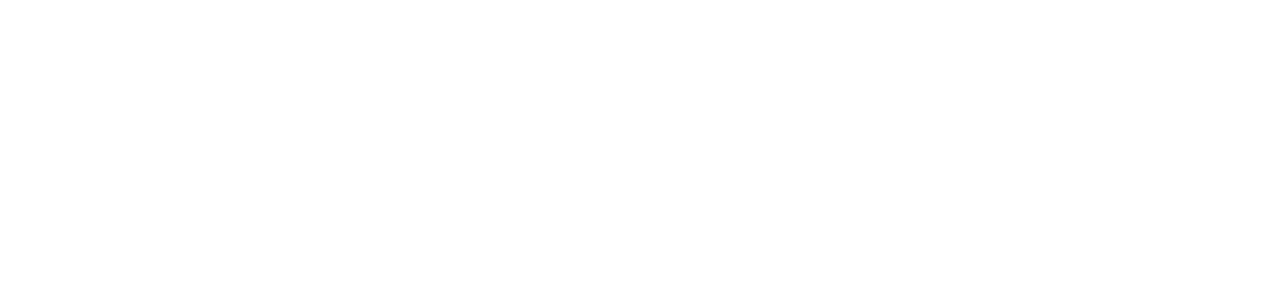
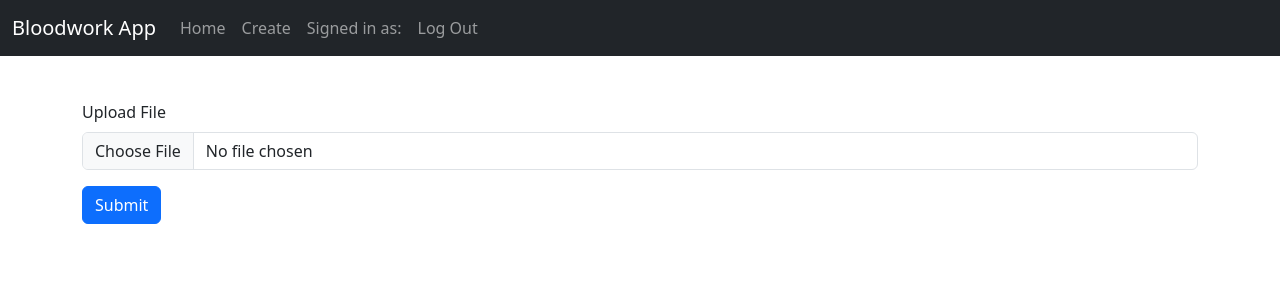
Before and after one commit to garethbreeze1993/bloodwork-app, a React (Create React App) app in the folder frontend/: page /create in a window 1280 px wide. Before the commit this address had no page. Shown: the top 300 px of the page. Built offline with nearby package versions, Linux system fonts and the light colour scheme.

Commit message:
WIP Change adding new results from single form to CSV upload

```diff
--- a/frontend/src/components/Create.js
+++ b/frontend/src/components/Create.js
@@ -0,0 +1,57 @@
+import NavComponent from "./NavBar";
+import {useNavigate} from "react-router-dom";
+import React from "react";
+import axios from "axios";
+import Cookies from "js-cookie";
+
+
+
+const CreateForm = () => {
+    // const axios = require('axios').default;
+    const [formSubmitted, setFormsubmitted] = React.useState(false);
+    const [file, setFile] = React.useState(null);
+
+    const handleCreateSubmit = (event, loginFormObj) => {
+        event.preventDefault();
+        if(!file){
+            return
+        }
+        const formData = new FormData();
+        formData.append('file', file);
+
+        axios.post(`http://localhost:8000/api/v1/results/`, formData,
+            { headers: { Authorization: `Bearer ${Cookies.get("userToken")}`}})
+            .then(function (response) {
+                console.log("success")
+                })
+            .catch(function (error) {
+                console.log("error")
+            });
+    }
+
+    const handleChange = (event) => {
+        const target = event.target
+        setFile(target.files[0])
+    }
+
+    return (
+        <>
+        <NavComponent
+            loggedIn={true}
+        />
+            {formSubmitted && <h3><a href={"/login"}>Successfully signed up! Please click the link to Log in</a></h3>}
+
+            <main className={"mainPageBackground mainLocation container"}>
+                <form onSubmit={(event) => {handleCreateSubmit(event)}}>
+                    <div className="mb-3">
+                        <label htmlFor="uploadFile" className="form-label">Upload File</label>
+                        <input type="file" className="form-control" id="uploadFile" accept={".csv"} onChange={handleChange}/>
+                    </div>
+                    <button type="submit" className="btn btn-primary">Submit</button>
+                </form>
+            </main>
+        </>
+    )
+}
+
+export default CreateForm;
--- a/frontend/src/index.js
+++ b/frontend/src/index.js
@@ -7,6 +7,7 @@
 import Login from "./components/Login";
 import LogOut from "./components/LogOut";
 import SignUp from "./components/SignUp";
+import CreateForm from "./components/Create";
 import reportWebVitals from './reportWebVitals';
 
 const root = ReactDOM.createRoot(document.getElementById('root'));
@@ -15,7 +16,7 @@
       <BrowserRouter>
           <Routes>
             <Route path={'/'} element={<App />}></Route>
-            {/*<Route path="/create" element={<Create />} />*/}
+            <Route path="/create" element={<CreateForm />} />
             <Route path="marker/:markerID" element={<MarkerDetail />} />
             <Route path="/login" element={<Login />} />
             <Route path="/signup" element={<SignUp />} />
```
Also changed, not shown: 1 other file (tests, documents, lock files or other folders).
